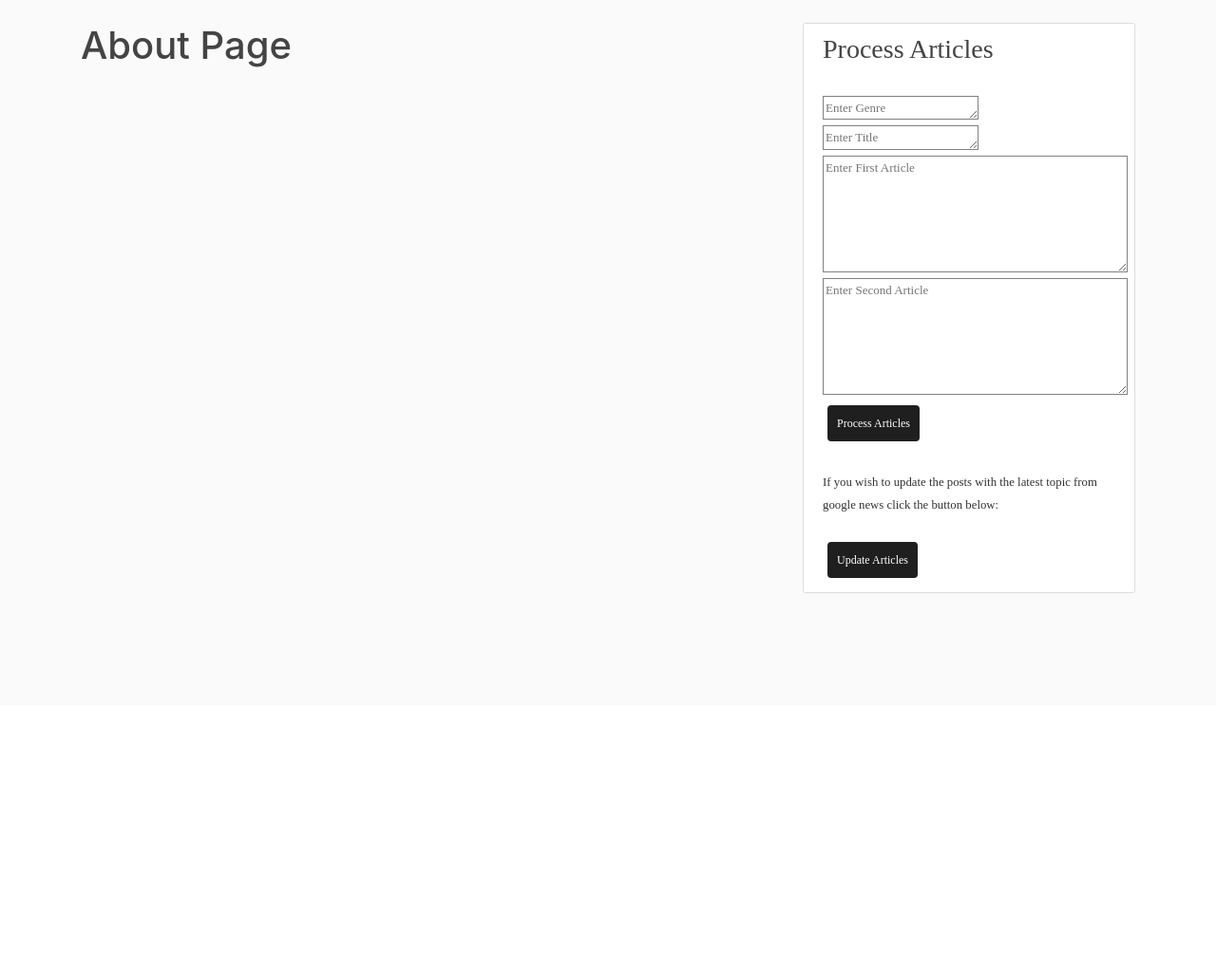
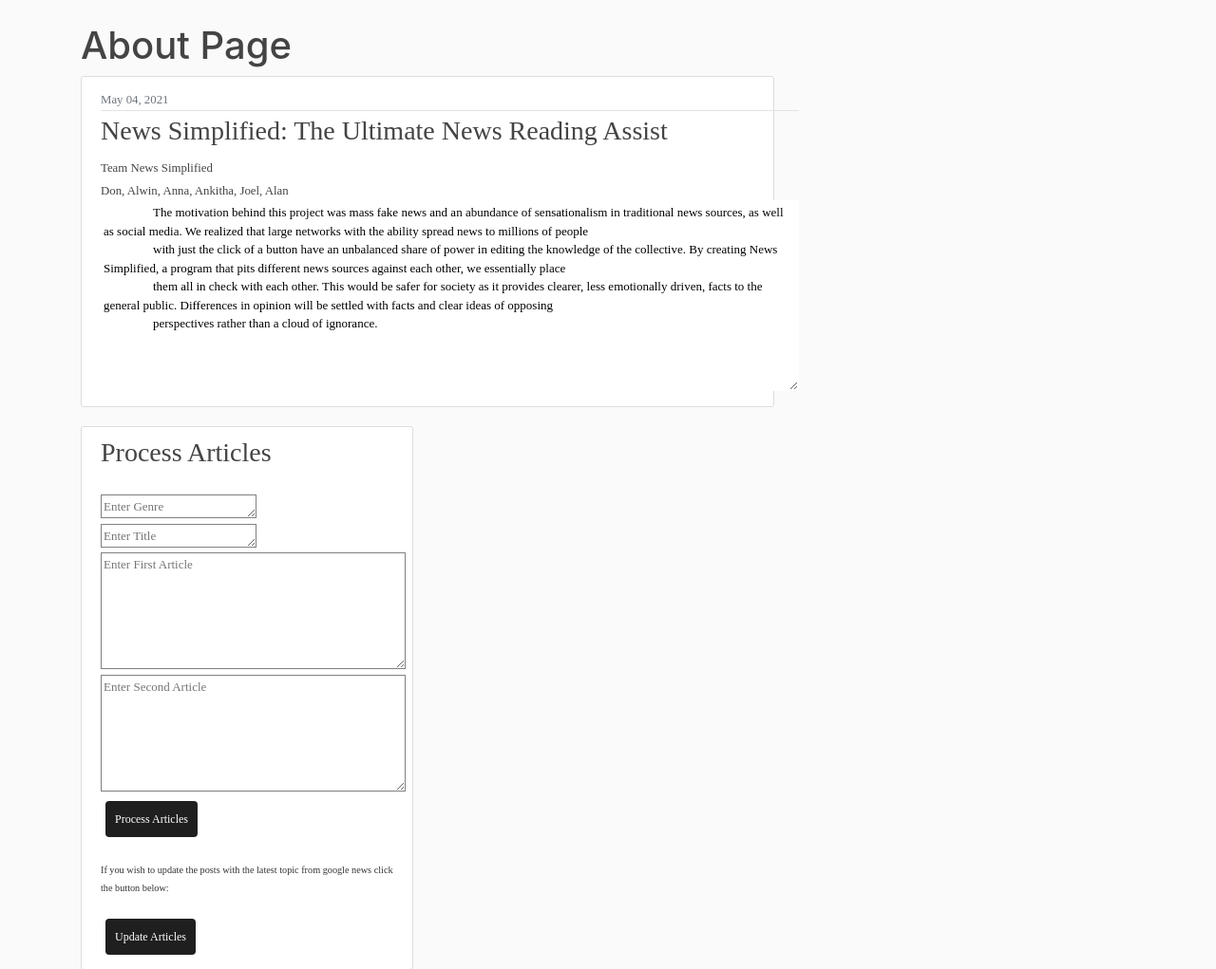
Before and after one commit to dthomas40/newssimplified, a Django app: page /about/ in a window 1280 px wide. Shown: the part 56-1077 px from the top of the page at 95% size. Before the commit the page ends 681 px from the top, so only its background shows below. Run offline with Django 3.2, Linux system fonts and the light colour scheme; some libraries are stand-ins or nearby versions.

Commit message:
About page update -DONN

```diff
--- a/blog/templates/blog/about.html
+++ b/blog/templates/blog/about.html
@@ -1,4 +1,20 @@
 {% extends "blog/base.html" %}
 {% block content %}
     <h1>About Page</h1>
+    <article class="media content-section">
+        <div class="media-body">
+            <div class="article-metadata">
+            <small style="font-family: 'Times New Roman', Times, serif;" class="text-muted">May 04, 2021</small>
+            </div>
+            <h3 style="font-family: 'Times New Roman', Times, serif;"><a class="article-title" href="#">News Simplified: The Ultimate News Reading Assist</a></h3>
+            <small class="text-muted" style="font-family: 'Times New Roman', Times, serif;"><a class="article-title" href="#">Team News Simplified</a></small><br/>
+            <small class="text-muted" style="font-family: 'Times New Roman', Times, serif;"><a class="article-title" href="#">Don, Alwin, Anna, Ankitha, Joel, Alan</a></small><small>
+            <textarea readonly rows="10" cols="100" style="font-family: 'Times New Roman', Times, serif; scrollbar-width: 10px; scrollbar-base-color: darkgrey; scrollbar-highlight-color: black; border-color: white; font-size: small;">
+                The motivation behind this project was mass fake news and an abundance of sensationalism in traditional news sources, as well as social media. We realized that large networks with the ability spread news to millions of people
+                with just the click of a button have an unbalanced share of power in editing the knowledge of the collective. By creating News Simplified, a program that pits different news sources against each other, we essentially place
+                them all in check with each other. This would be safer for society as it provides clearer, less emotionally driven, facts to the general public. Differences in opinion will be settled with facts and clear ideas of opposing
+                perspectives rather than a cloud of ignorance.
+            </textarea>
+        </div>
+    </article>
 {% endblock content %}
```
